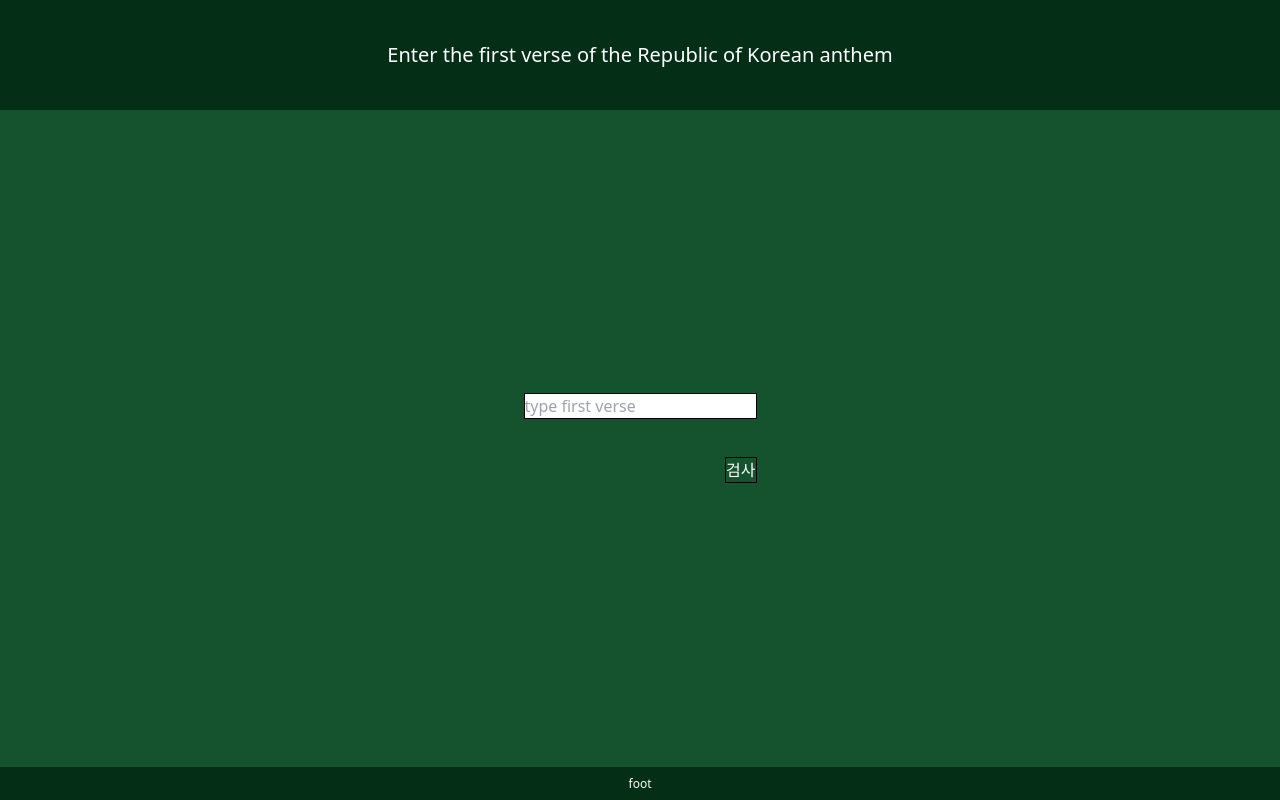
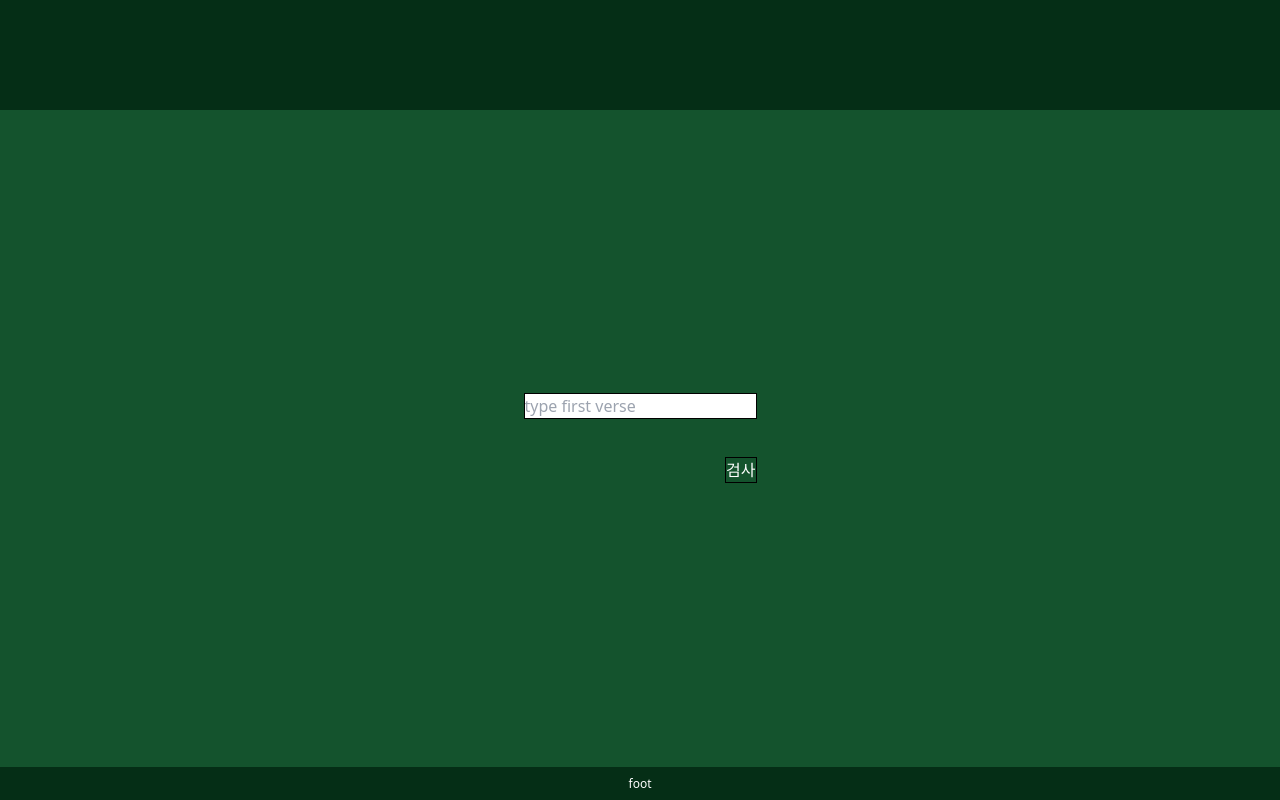
Before and after one commit to csm009177/anthem, a Next.js app: page / in a window 1280 px wide. Built offline with nearby package versions, Linux system fonts and the light colour scheme.

Commit message:
url을 가져오기 시험

```diff
--- a/app/ui/button/button.tsx
+++ b/app/ui/button/button.tsx
@@ -8,6 +8,7 @@ export default function Button({ url, title }: { url: string; title: string }) {
   const useCustomButton = () => {
     // 클릭 시 해당 URL로 페이지 이동
     router.push(`/${url}`);
+    console.log(url)
   };
   return (
     <button onClick={useCustomButton}>{title}</button>
--- a/app/ui/header.tsx
+++ b/app/ui/header.tsx
@@ -1,13 +1,33 @@
 'use client'
 
-
 import Button from './button/button';
+import { useRouter } from 'next/navigation';
 
 export default function Header() {
+  const router = useRouter();
+  // URL에 따라 title 설정
+  const getTitleFromUrl = (url) => {
+    console.log(url)
+    switch (url) {
+      case '/':
+        return 'Enter the first verse of the Republic of Korean anthem';
+      case '/korean':
+        return 'korean page';
+      default :
+        'default'
+    }
+  };
+
+  // Button 컴포넌트에 전달할 URL
+  const url = `/${router.pathname}` // 예시로 '/'를 사용하였습니다. 실제로는 동적으로 변경되어야 합니다.
+
+  // URL에 따른 title 설정
+  const title = getTitleFromUrl(url);
+
   return (
     <div className='flex flex-row justify-center items-center w-screen h-1/6 bg-green-950 text-white text-xl'>
       <div className='ml-0'>
-      <Button url='/' title='Enter the first verse of the Republic of Korean anthem'/>
+        <Button url={url} title={title} />
       </div>
     </div>
   );
```
